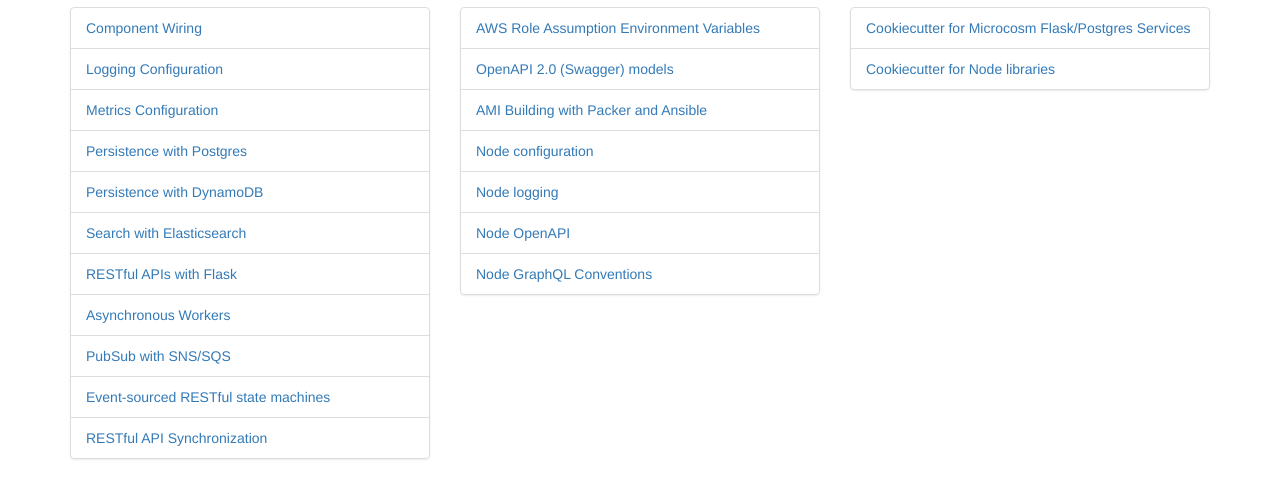
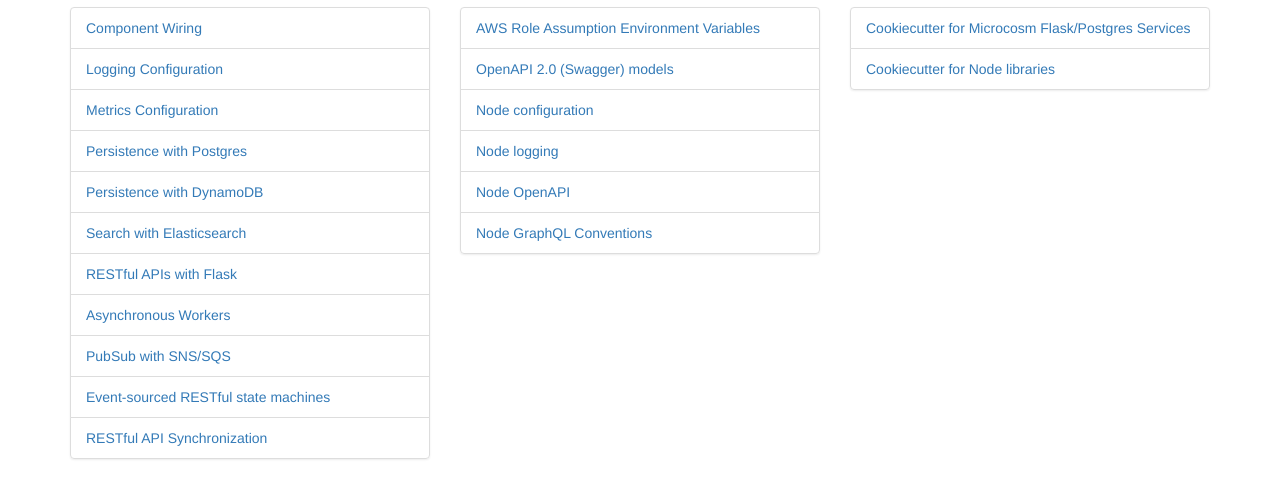
Before and after one commit to globality-corp/globality-corp.github.io, a plain HTML site: page index.html in a window 1280 px wide. Shown: the part 212-710 px from the top of the page. Drawn offline with nearby package versions, Linux system fonts and the light colour scheme.

Commit message:
We made packer private

```diff
--- a/index.html
+++ b/index.html
@@ -53,7 +53,6 @@
 	  <ul class="list-group">
 	    <li class="list-group-item"><a href="https://github.com/globality-corp/botoenv">AWS Role Assumption Environment Variables</a></li>
 	    <li class="list-group-item"><a href="https://github.com/globality-corp/openapi">OpenAPI 2.0 (Swagger) models</a></li>
-	    <li class="list-group-item"><a href="https://github.com/globality-corp/globality-packer">AMI Building with Packer and Ansible</a></li>
 	    <li class="list-group-item"><a href="https://github.com/globality-corp/nodule-config">Node configuration</a></li>
 	    <li class="list-group-item"><a href="https://github.com/globality-corp/nodule-logging">Node logging</a></li>
 	    <li class="list-group-item"><a href="https://github.com/globality-corp/nodule-openapi">Node OpenAPI</a></li>
```
